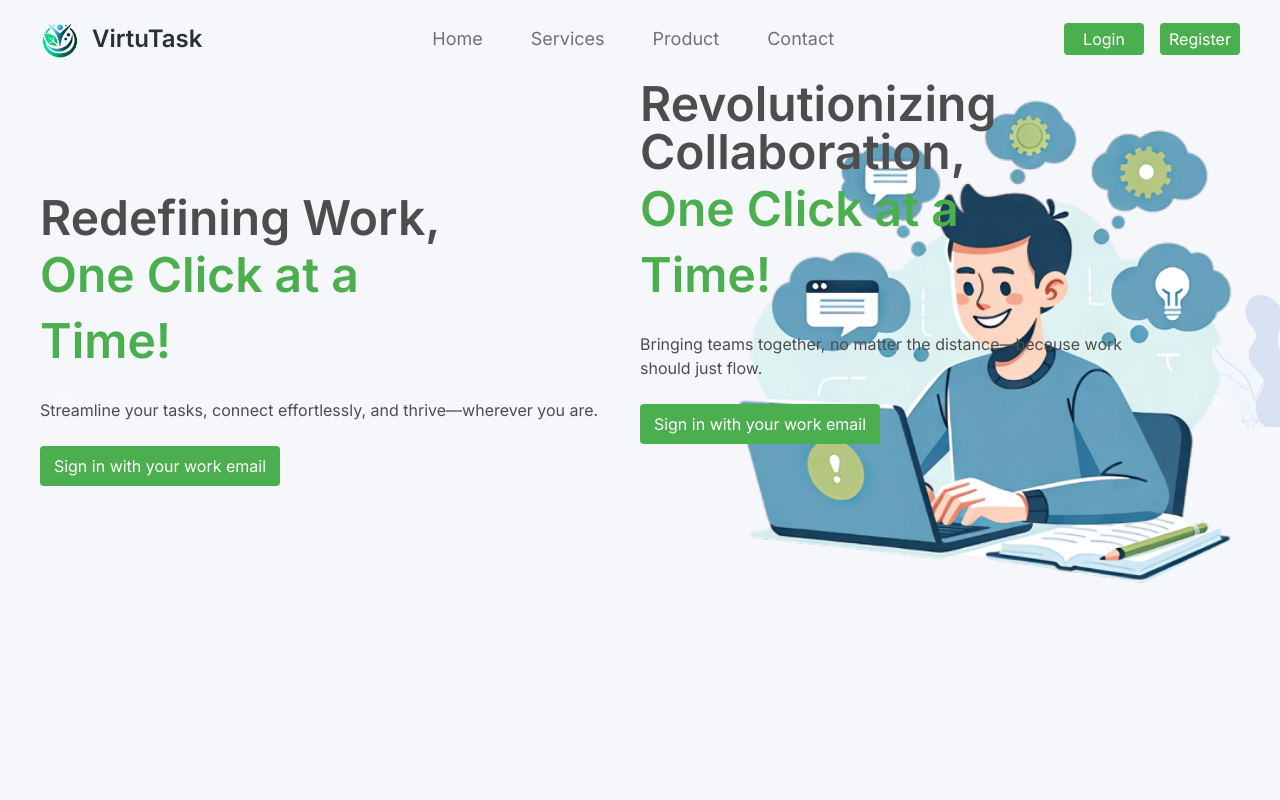
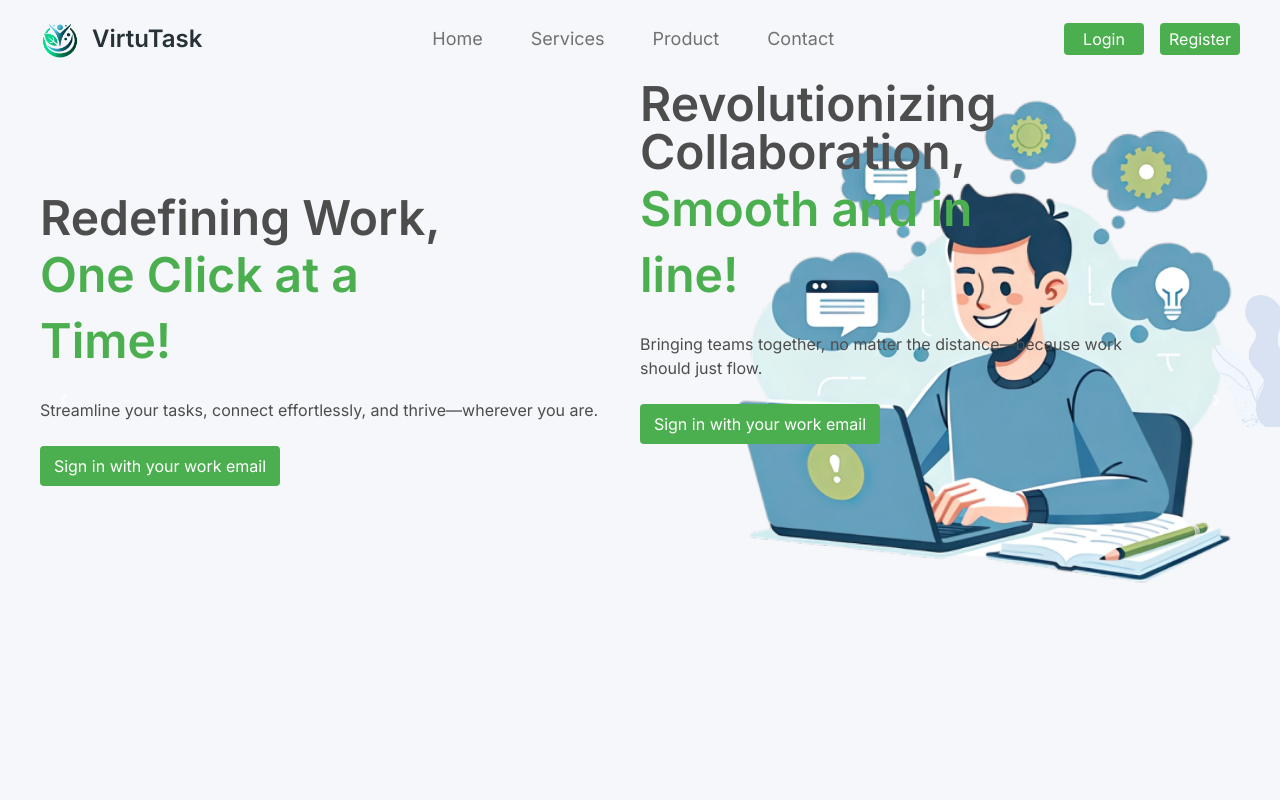
Before and after one commit to binubandara/virtuTask-app, a React (Vite) app in the folder frontend/: page / in a window 1280 px wide. Shown: the top 800 px of the page. Built offline with nearby package versions, Linux system fonts and the light colour scheme.

Commit message:
Updated landing page text

```diff
--- a/frontend/src/components/landingPage/LandingPage.jsx
+++ b/frontend/src/components/landingPage/LandingPage.jsx
@@ -114,7 +114,7 @@ const LandingPage = () => {
               <div className="md:w-1/2">
                 <h1 style={{ marginBottom: "1.5rem" }} className="text-5xl font-semibold mb-4 text-[#4D4D4D] md:w-3/4 landing-snug">
                   Revolutionizing Collaboration,<br></br>
-                  <span className="text-[#4CAF4F] leading-snug">One Click at a Time!</span>
+                  <span className="text-[#4CAF4F] leading-snug">Smooth and in line!</span>
                 </h1>
                 <p style={{ marginBottom: "1.5rem" }} className="text-[#4D4D4D] text-base mb-8">
                   Bringing teams together, no matter the distance—because work should just flow.
```
